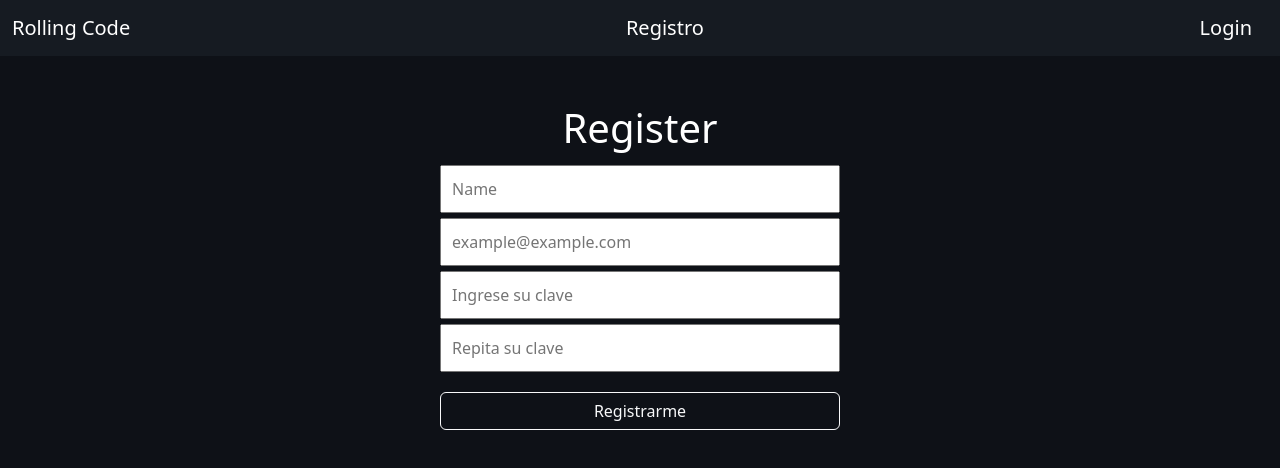
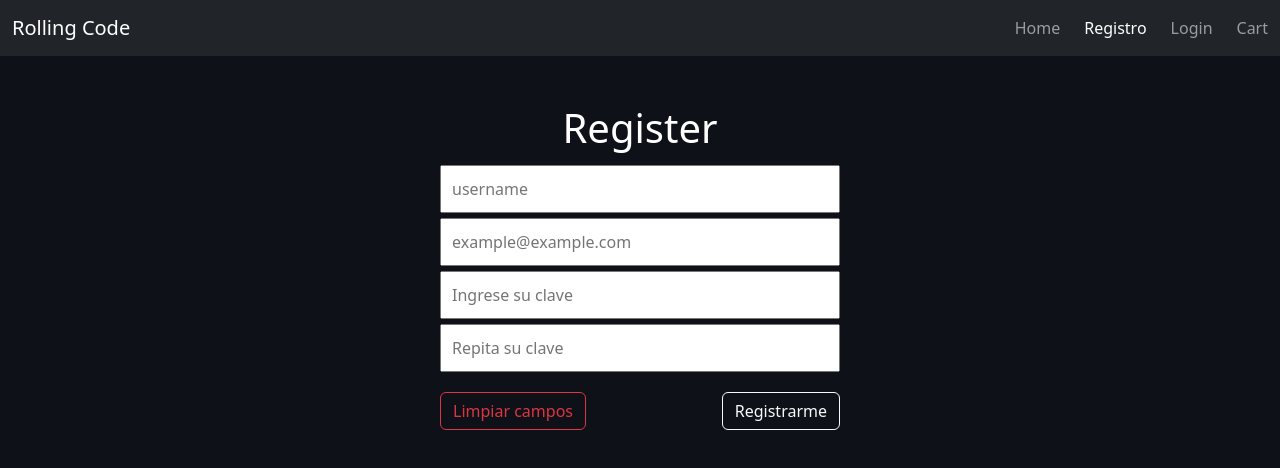
Before and after one commit to castromaciel/Modulo3, a React (Create React App) app in the folder clase03/: page /register in a window 1280 px wide. Shown: the top 468 px of the page. Built offline with nearby package versions, Linux system fonts and the light colour scheme.

Commit message:
feat: add register form

```diff
--- a/clase03/src/App.js
+++ b/clase03/src/App.js
@@ -1,5 +1,6 @@
 import { Route, Routes } from 'react-router-dom';
 import Nav from './components/Navbar/Navbar';
+import Cart from './pages/Cart/Cart';
 import Home from './pages/Home/Home';
 import Login from './pages/Login/Login';
 import ProductDetail from './pages/ProductDetail/ProductDetail';
@@ -19,6 +20,7 @@ function App() {
         {/* TODO: Crear rutas de login y registro */}
         <Route path='/login' element={ <Login /> } />
         <Route path='/register' element={ <Register /> } />
+        <Route path='/cart' element={<Cart />} />
 
       </Routes>
 
--- a/clase03/src/components/Navbar/Navbar.js
+++ b/clase03/src/components/Navbar/Navbar.js
@@ -1,19 +1,50 @@
 import { useState } from 'react'
-import { Link } from 'react-router-dom'
+import { NavLink, useLocation } from 'react-router-dom'
 import './navbar.css'
 
 const Navbar = ({ name }) => {
-
   const [isLogged, setIsLogged] = useState(false)
+  const { pathname } = useLocation()
+  console.log(pathname)
 
   return (
-    <nav className="navbar bg-custom">
+    <nav className="navbar bg-dark" data-bs-theme="dark">
       <div className="container-fluid">
-        <Link className="navbar-brand text-white" exact to="/">{ name }</Link>
+        <NavLink className="navbar-brand text-white" exact to="/">{ name }</NavLink>
 
         {/* TODO: Crear rutas de login y registro */}
-        <Link className="navbar-brand text-white" to="/">Registro</Link>
-        <Link className="navbar-brand text-white" to="/">Login</Link>
+        <ul className='navbar-nav d-flex flex-row gap-4'>
+          <li className='nav-item'>
+            <NavLink
+              className={( { isActive } ) => isActive ? 'nav-link active' : 'nav-link' }
+              exact to="/"
+            >
+              Home
+            </NavLink>
+          </li>
+          <li className='nav-item'>
+            <NavLink
+              to='/register'
+              className={`nav-link ${ pathname === '/register' ? 'active' : '' }`}>
+              Registro
+            </NavLink>
+          </li>
+          <li className='nav-item'>
+            <NavLink
+              to='/login'
+              className={( { isActive } ) => isActive ? 'nav-link active' : 'nav-link' }>
+              Login
+            </NavLink>
+          </li>
+          <li>
+            <NavLink
+              className={`nav-link ${ pathname === '/cart' ? 'active' : '' }`}
+              to='/cart'
+            >
+              Cart
+            </NavLink>
+          </li>
+        </ul>
 
       </div>
     </nav>
--- /dev/null
+++ b/clase03/src/pages/Cart/Cart.js
@@ -0,0 +1,9 @@
+import React from 'react'
+
+const Cart = () => {
+  return (
+    <h1 className='text-white'>Cart</h1>
+  )
+}
+
+export default Cart
--- a/clase03/src/pages/Home/Home.js
+++ b/clase03/src/pages/Home/Home.js
@@ -7,18 +7,11 @@ const Home = () => {
   const fetchProducts = async () => {
     const response = await fetch('https://fakestoreapi.com/products')
     const data = await response.json()
-
     setProducts(data)
   }
 
   useEffect(() => {
-
     fetchProducts()
-
-  }, [])
-
-  useEffect(() => {
-    console.log('Hola')
   }, [])
 
   return (
--- a/clase03/src/pages/Register/Register.js
+++ b/clase03/src/pages/Register/Register.js
@@ -1,32 +1,83 @@
-import React from 'react'
+import { useState } from 'react'
 
 const Register = () => {
+
+  const [userName, setUserName] = useState('')
+  const [email, setEmail] = useState('')
+  const [password, setPassword] = useState('')
+  const [repeatPassword, setRepeatPassword] = useState('')
+
+  console.log({
+    userName,
+    email,
+    password,
+    repeatPassword
+  })
+
+  const onSubmit = (event) => {
+    // evita la carga del formulario
+    event.preventDefault()
+    console.log(password !== repeatPassword)
+    if (password !== repeatPassword) {
+      console.log('las claves no son iguales')
+      return
+    }
+
+  }
+
+  const onReset = () => {
+    setUserName('')
+    setEmail('')
+    setPassword('')
+    setRepeatPassword('')
+  }
 
   return (
     <div className='form-page mt-5 text-white'>
       <h1>Register</h1>
-      <form autoComplete='off'>
+      <form autoComplete='off' onSubmit={onSubmit} onReset={onReset}>
         <input
-          type='name'
-          placeholder='Name'
+          required
+          type='text'
+          placeholder='username'
+          value={userName}
+          onChange={(event) => setUserName(event.target.value)}
         />
         <input
+          required
+          name='email'
           type='email'
           placeholder='example@example.com'
+          value={email}
+          onChange={(event) => setEmail(event.target.value)}
         />
         <input
+          required
+          minLength={8}
           type='password'
           placeholder='Ingrese su clave'
+          value={password}
+          onChange={(event) => setPassword(event.target.value) }
         />
         <input
-
+          required
+          minLength={8}
           type='password'
           placeholder='Repita su clave'
+          value={repeatPassword}
+          onChange={(event => setRepeatPassword(event.target.value))}
         />
 
-        <button type='submit' className='btn btn-outline-light'>
-          Registrarme
-        </button>
+        <div className='d-flex gap-3 justify-content-between'>
+          <button type='reset' className='btn btn-outline-danger'>
+            Limpiar campos
+          </button>
+
+          <button type='submit' className='btn btn-outline-light'>
+            Registrarme
+          </button>
+        </div>
+
       </form>
     </div>
   )
```
